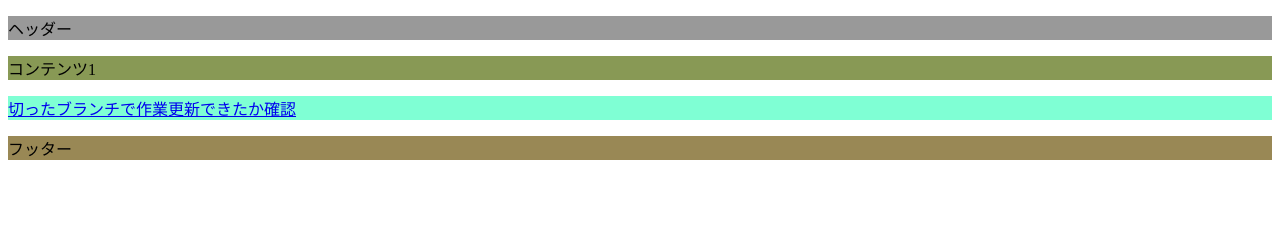
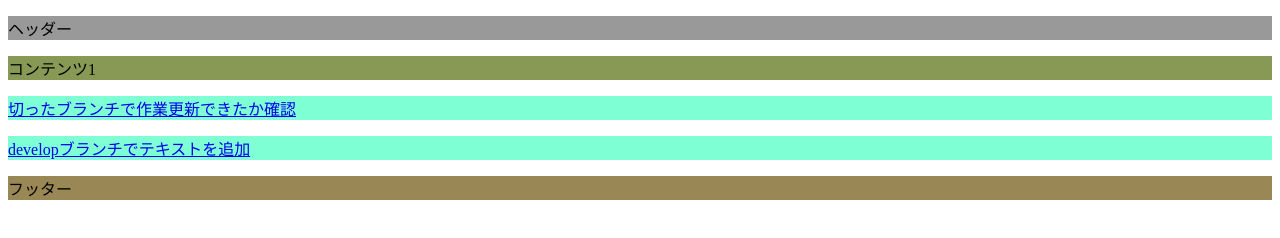
Before and after one commit to boel-sakaguchi/git_test, a plain HTML site: page index.html in a window 1280 px wide. Drawn offline with Linux system fonts and the light colour scheme.

Commit message:
developブランチで作業

```diff
--- a/index.html
+++ b/index.html
@@ -14,6 +14,7 @@
     <main>
         <p>コンテンツ1</p>
         <p><a href="/gitwork/index.html">切ったブランチで作業更新できたか確認</a></p>
+        <p><a href="/gitwork/index.html">developブランチでテキストを追加</a></p>
     </main>
     <footer>
         <p>フッター</p>
```
